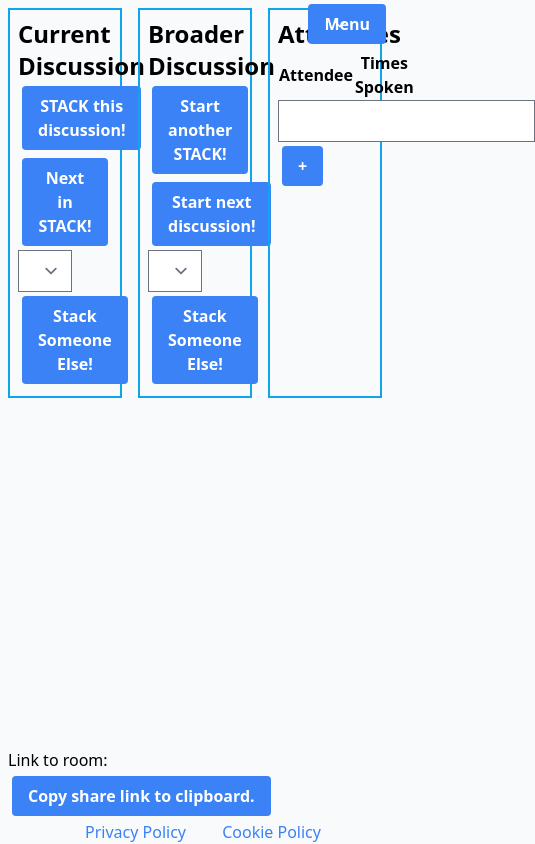
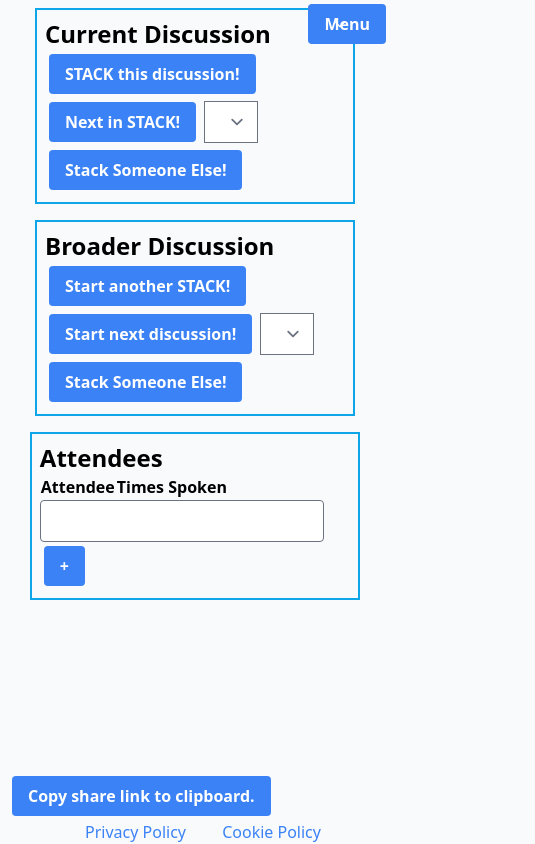
Before and after one commit to jhmcstanton/stacker, a website: page room.html in a window 390 px wide. Shown: the whole page, 535 px wide, since content can reach past the window. Drawn offline with Linux system fonts and the light colour scheme.

Commit message:
better mobile styles

```diff
--- a/room.html
+++ b/room.html
@@ -18,8 +18,8 @@
         </header>
         <h1 id="roomheader" ></h1>
         <p id="userdisplay"></p>
-        <div class="h-full grid grid-cols-3 gap-4 mt-2">
-            <div class="w-full h-full border-2 border-sky-500 p-2" id="LOCAL">
+        <div class="h-full flex flex-wrap place-content-center gap-4 mt-2">
+            <div class="w-full max-w-xs h-full border-2 border-sky-500 p-2" id="LOCAL">
                 <h2>Current Discussion</h2>
                 <ol id="local-discussion" >
                 </ol>
@@ -28,7 +28,7 @@
                 <select name="stack-other-now" id="local-stack-other"></select>
                 <button onclick="qother(this)">Stack Someone Else!</button>
             </div>
-            <div class="w-full h-full border-2 border-sky-500 p-2" id="BROAD">
+            <div class="w-full max-w-xs h-full border-2 border-sky-500 p-2" id="BROAD">
                 <h2>Broader Discussion</h2>
                 <ol id="broad-discussion" >
                 </ol>
@@ -37,7 +37,7 @@
                 <select name="stack-other-broad" id="broad-stack-other"></select>
                 <button onclick="qother(this)">Stack Someone Else!</button>
             </div>
-            <div class="w-full h-full border-2 border-sky-500 p-2">
+            <div class="max-w-ws h-full border-2 border-sky-500 p-2">
                 <h2>Attendees</h2>
                 <table class="table-auto">
                     <thead>
@@ -53,8 +53,8 @@
             </div>
         </div>
         <link rel="stylesheet" type="text/css" href="https://cdn.websitepolicies.net/lib/cookieconsent/1.0.2/cookieconsent.min.css"/><script src="https://cdn.websitepolicies.net/lib/cookieconsent/1.0.2/cookieconsent.min.js" defer></script><script>window.addEventListener("load", function(){window.wpcc.init({"border":"thin","corners":"small","colors":{"popup":{"background":"#f6f6f6","text":"#000000","border":"#555555"},"button":{"background":"#555555","text":"#ffffff"}},"content":{"href":"/static/cookie-policy/"},"position":"bottom"})});</script>
-        <footer class="w-full place-content-center fixed bottom-0">
-            <p>Link to room: <span id="copylink"></span></p>
+        <footer>
+            <p class="invisible sm:visible">Link to room: <span id="copylink"></span></p>
             <button onclick="copier()">Copy share link to clipboard.</button>
             <ul class="w-full text-center place-content-center">
                 <li class="inline m-4"><a href="/static/privacy-policy/">Privacy Policy</a></li>
--- a/static/src/style.css
+++ b/static/src/style.css
@@ -21,6 +21,15 @@
     a {
         @apply text-blue-500
     }
+    input[type=text] {
+        @apply rounded form-input w-11/12;
+    }
+    footer {
+        @apply w-full place-content-center fixed bottom-0 bg-slate-50;
+    }
+    select {
+        @apply form-select;
+    }
 }
 .dropdown:hover .dropdown-menu {
     display: block;
```
Also changed, not shown: index.html (+8 -8 lines), static/style.css.
